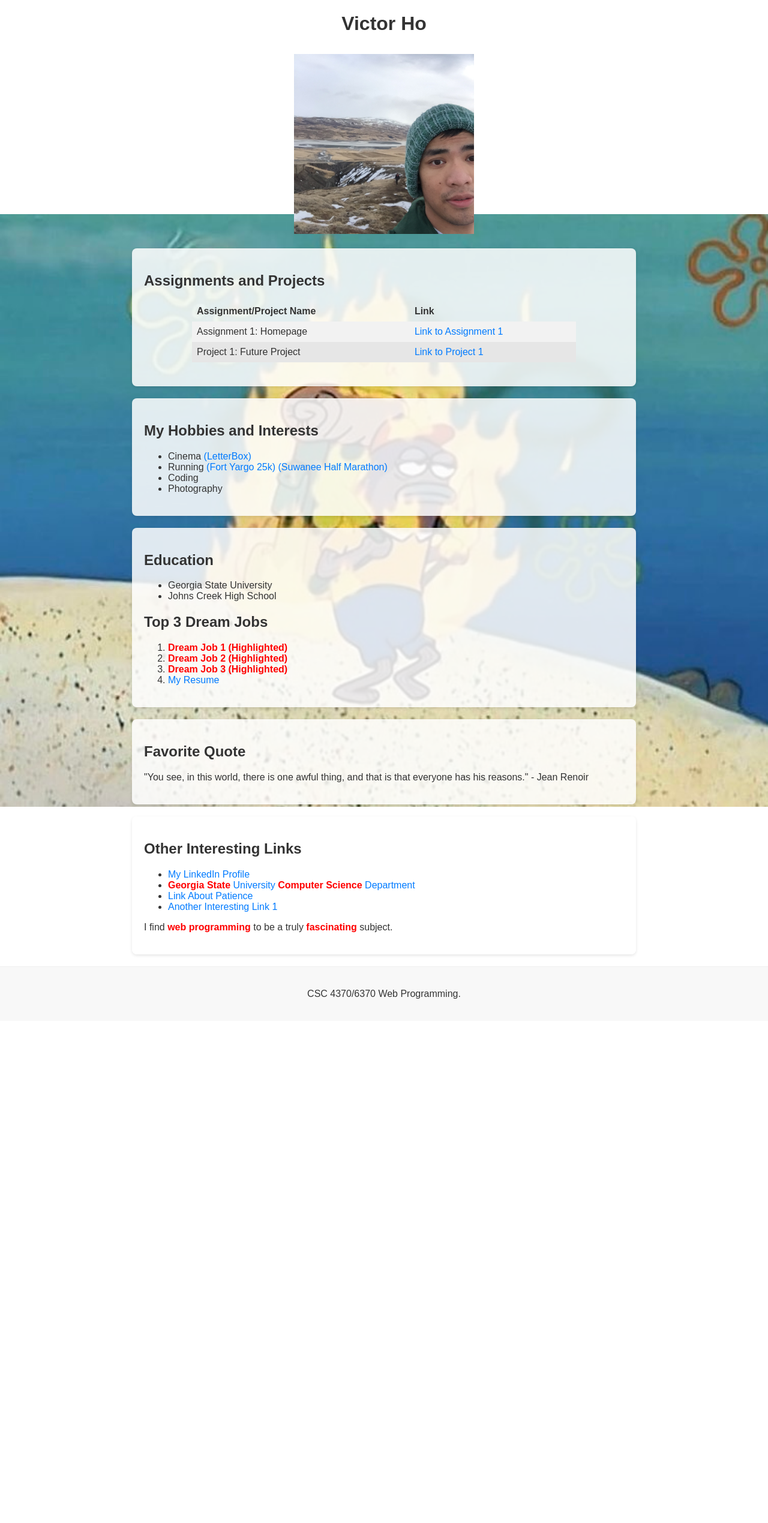
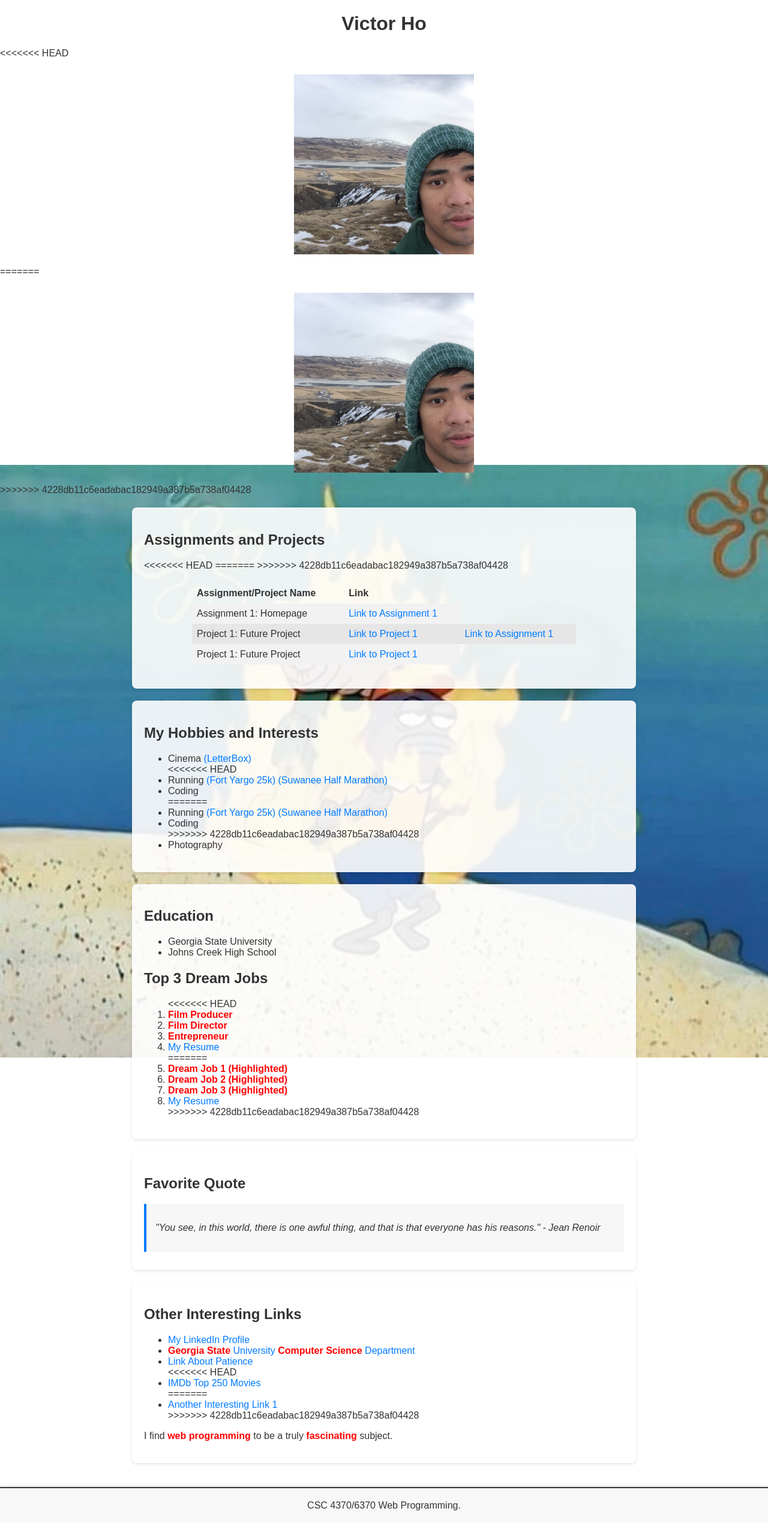
Before and after one commit to vho1029/vho1029.github.io, a PHP site: page / in a window 1280 px wide. Shown: the whole page at 60% size. Before the commit the page ends 1665 px from the top, so only its background shows below. Run offline with PHP 8.4, Linux system fonts and the light colour scheme.

Commit message:
Add files via upload

```diff
--- a/index.html
+++ b/index.html
@@ -10,7 +10,12 @@
 
     <header>
         <h1 class="center-content">Victor Ho</h1>
+<<<<<<< HEAD
+        <p class="center-content"><img src="head.jpg" alt="Victor Ho Headshot" class="headshot"></p>
+    </header>
+=======
         <p class="center-content"><img src="head.jpg" alt="Your Headshot" class="headshot"></p> </header>
+>>>>>>> 4228db11c6eadabac182949a387b5a738af04428
 
     <main>
         <section class="assignments-projects">
@@ -25,11 +30,19 @@
                 <tbody>
                     <tr>
                         <td>Assignment 1: Homepage</td>
+<<<<<<< HEAD
+                        <td><a href="https://vho1029.github.io/">Link to Assignment 1</a></td>
+                    </tr>
+                    <tr class="alternate-row">
+                        <td>Project 1: Future Project</td>
+                        <td><a href="https://vho1029.github.io/">Link to Project 1</a></td>
+=======
                         <td><a href="#">Link to Assignment 1</a></td>
                     </tr>
                     <tr class="alternate-row">
                         <td>Project 1: Future Project</td>
                         <td><a href="#">Link to Project 1</a></td>
+>>>>>>> 4228db11c6eadabac182949a387b5a738af04428
                     </tr>
                 </tbody>
             </table>
@@ -39,7 +52,12 @@
             <h2>My Hobbies and Interests</h2>
             <ul>
                 <li>Cinema <a href="https://boxd.it/8W3Al" target="_blank">(LetterBox)</a></li>
+<<<<<<< HEAD
+                <li>Running <a href="https://ultrasignup.com/results_event.aspx?did=78192" target="_blank">(Fort Yargo 25k)</a> <a href="https://en.wikipedia.org/wiki/Suwanee_Half_Marathon" target="_blank">(Suwanee Half Marathon)</a></li>
+                <li>Coding</li>
+=======
                 <li>Running <a href="https://ultrasignup.com/results_event.aspx?did=78192" target="_blank">(Fort Yargo 25k)</a> <a href="https://en.wikipedia.org/wiki/Suwanee_Half_Marathon" target="_blank">(Suwanee Half Marathon)</a></li> <li>Coding</li>
+>>>>>>> 4228db11c6eadabac182949a387b5a738af04428
                 <li>Photography</li>
             </ul>
         </section>
@@ -53,7 +71,14 @@
 
             <h2>Top 3 Dream Jobs</h2>
             <ol>
+<<<<<<< HEAD
+                <li><span class="dream-job-highlight">Film Producer</span></li>
+                <li><span class="dream-job-highlight">Film Director</span></li>
+                <li><span class="dream-job-highlight">Entrepreneur</span></li>
+                <li><a href="resume.pdf" target="_blank">My Resume</a></li>
+=======
                 <li><span class="dream-job-highlight">Dream Job 1 (Highlighted)</span></li> <li><span class="dream-job-highlight">Dream Job 2 (Highlighted)</span></li> <li><span class="dream-job-highlight">Dream Job 3 (Highlighted)</span></li> <li><a href="your-resume.pdf" target="_blank">My Resume</a></li>
+>>>>>>> 4228db11c6eadabac182949a387b5a738af04428
             </ol>
         </section>
 
@@ -70,7 +95,11 @@
                 <li><a href="https://www.linkedin.com/in/victor-ho-2a0269295" target="_blank">My LinkedIn Profile</a></li>
                 <li><a href="http://www.cs.gsu.edu" target="_blank"><span class="highlight-red-bold">Georgia State</span> University <span class="highlight-red-bold">Computer Science</span> Department</a></li>
                 <li><a href="https://youtu.be/bkVQAEtOIE4?t=48" target="_blank">Link About Patience</a></li>
+<<<<<<< HEAD
+                <li><a href="https://www.imdb.com/chart/top/" target="_blank">IMDb Top 250 Movies</a></li>
+=======
                 <li><a href="http://example.com/another-link-1" target="_blank">Another Interesting Link 1</a></li>
+>>>>>>> 4228db11c6eadabac182949a387b5a738af04428
             </ul>
             <p>I find <span class="highlight-red-bold">web programming</span> to be a truly <span class="highlight-red-bold">fascinating</span> subject.</p>
         </section>
--- a/style.css
+++ b/style.css
@@ -1,31 +1,38 @@
-/* General Body Styling and Font */
 body {
-    font-family: sans-serif; /* Changed font to sans-serif */
+    font-family: sans-serif;
     margin: 0;
     padding: 0;
-    /* Background Image Properties */
-    background-image: url('hike.jpg'); /* Corrected: Filename to lowercase */
-    background-size: contain; /* Corrected: Changed to 'contain' to show the whole image without cropping */
-    background-repeat: no-repeat; /* Added: Crucial to prevent tiling with 'contain' */
-    background-attachment: fixed; /* Keeps the background image fixed when scrolling */
-    background-position: center center; /* Added: Centers the background image */
-    color: #333; /* Default text color for readability */
+    /* Background properties */
+    background-image: url('hike.jpg');
+    background-size: contain;
+    background-repeat: no-repeat;
+    background-attachment: fixed; /* Maintains background image fixed when scrolling */
+    background-position: center center; /* Centers the background image */
+    color: #333; /* Defaults text color for readability */
+    min-height: 100vh; /* Ensure body takes the full viewport height */
+    display: flex;
+    flex-direction: column;
 }
 
-/* Center content (for name and image) */
+/* push footer down */
+main {
+    flex: 1;
+}
+
+/* Center content */
 .center-content {
     text-align: center;
 }
 
-/* Headshot styling */
+/* Headshot */
 .headshot {
-    width: 300px; /* Corrected: Set a specific width for the square */
-    height: 300px; /* Corrected: Set the same height as width to force a square shape */
+    width: 300px; /* Adjusted size to make it bigger */
+    height: 300px; /* Adjusted size to match width for a square */
     object-fit: cover; /* Ensures the image covers the square area, cropping if necessary to avoid distortion */
     margin-top: 10px;
 }
 
-/* Assignments and Projects Table Styling */
+/* Assignments and Projects Table */
 .assignments-projects table {
     width: 80%;
     margin: 20px auto;
@@ -44,54 +51,66 @@
 }
 
 .assignments-projects tbody tr:nth-child(even) {
-    background-color: #e6e6e6; /* Slightly darker grey for even rows */
+    background-color: #e6e6e6; /* Slight darker grey for even rows */
 }
 
-/* Link Styling and Hover Effect */
 a {
     color: #007bff; /* Default link color */
     text-decoration: none;
 }
 
-a:hover { /* Hover pseudo-class */
+a:hover {
     color: #0056b3; /* Darker blue on hover */
     text-decoration: underline;
 }
 
-/* Specific Word Styling (Georgia State, Computer Science, and two others) */
 .highlight-red-bold { /* This class will be applied to <span> tags in HTML */
     color: red;
     font-weight: bold;
 }
 
-/* New: Styling for Dream Jobs highlighting */
-.dream-job-highlight { /* This class replaces <b> tags in HTML for dream jobs */
-    color: red; /* Assuming "Highlighted" implies red color, similar to other highlighted words */
+/* Styling for Dream Jobs highlighting */
+.dream-job-highlight { /* class replaces <b> tags in HTML for dream jobs */
+    color: red; /* Assuming "Highlighted" implies red color */
     font-weight: bold;
 }
 
-/* Example styling for sections, you can expand on this */
 section {
-    background-color: rgba(255, 255, 255, 0.85); /* Semi-transparent background for content sections */
+    background-color: rgba(255, 255, 255, 0.9); /* Slight more opaque for better readability */
     margin: 20px auto;
     padding: 20px;
     border-radius: 8px;
-    max-width: 800px; /* Adjusted to 800px for a "zoomed out" appearance */
+    max-width: 800px; /* Adjusted to 800px ZOOM OUT appearance */
     box-shadow: 0 2px 5px rgba(0,0,0,0.1);
 }
 
+/* Headings styling */
 h1, h2, h3, h4, h5, h6 {
     color: #333;
 }
 
-/* Footer Styling */
 footer {
     text-align: center;
     padding: 20px;
-    background-color: #f8f8f8;
+    background-color: rgba(248, 248, 248, 0.95); /* More opaque background */
     margin-top: 20px;
-    border-top: 1px solid #eee;
+    border-top: 2px solid #333; /* More visible border */
+    position: relative; /* Ensure proper positioning */
+    z-index: 10; /* Ensure it appears above other elements */
+    box-shadow: 0 -2px 5px rgba(0,0,0,0.1); /* Shadow for depth */
 }
 
-/* Ensure no styling elements/attributes are used in HTML */
-/* This CSS file ensures all styling is defined here, not inline or via old HTML tags. */
+footer p {
+    margin: 0;
+    color: #333;
+    font-weight: 500;
+}
+
+/* Quote section special styling */
+.favorite-quote {
+    font-style: italic;
+    padding: 15px;
+    background-color: rgba(240, 240, 240, 0.5);
+    border-left: 4px solid #007bff;
+    margin: 10px 0;
+}
```
